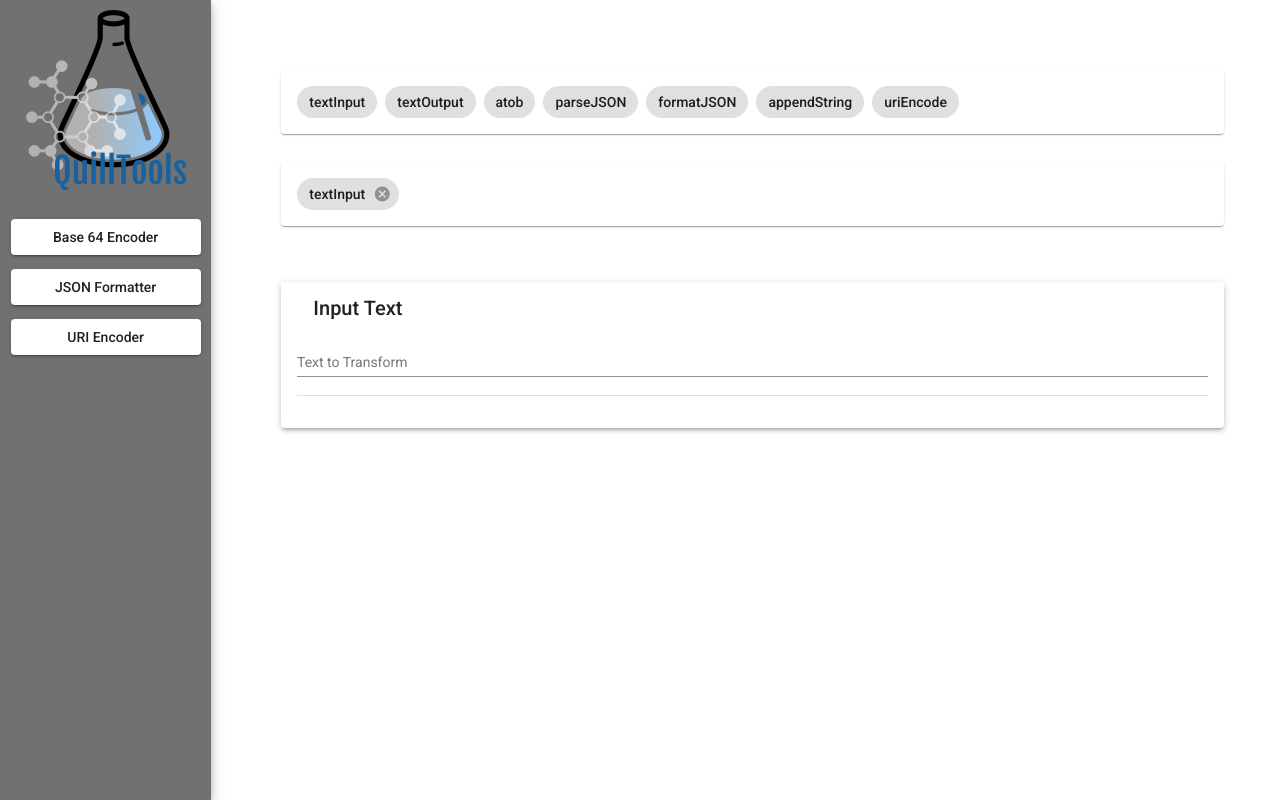
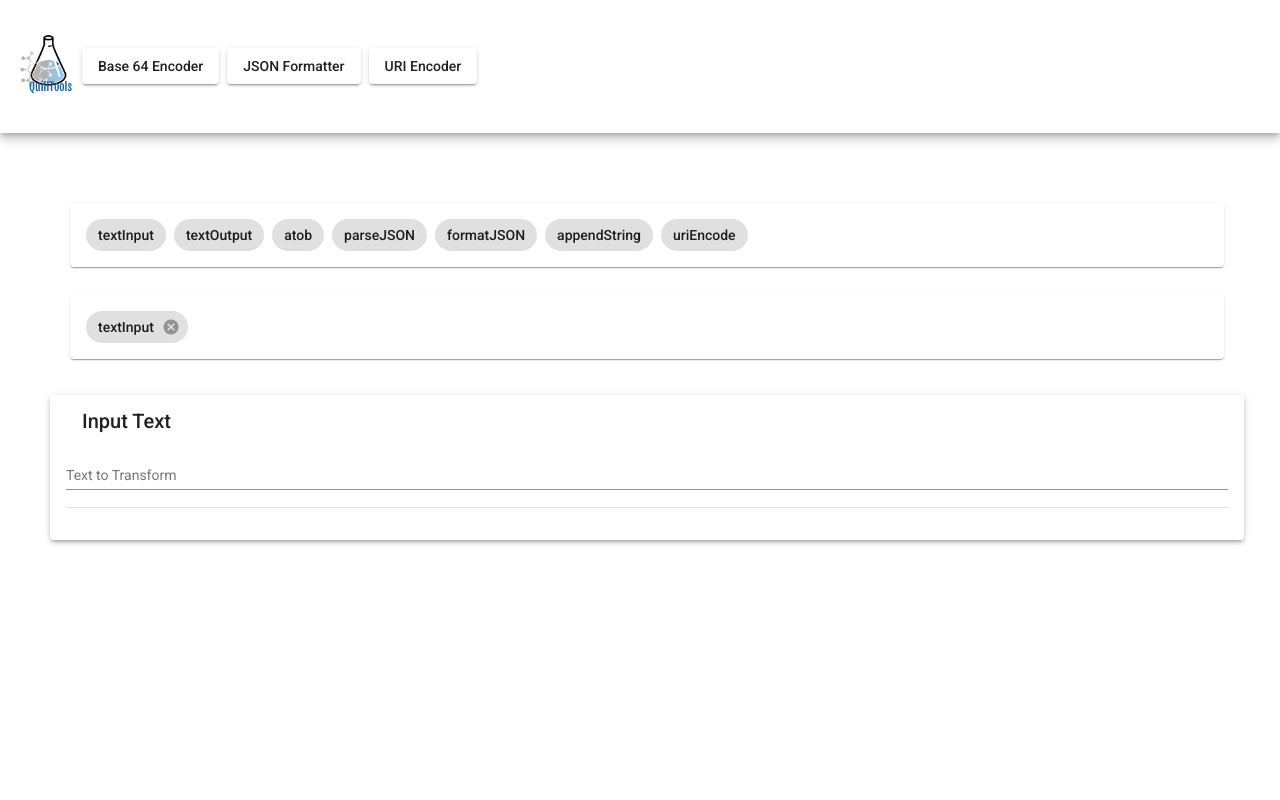
Before and after one commit to cmcquillan/fiddle.run, an Angular app in the folder src/Fiddle.Run.Client/: page /palette in a window 1280 px wide. Built offline with nearby package versions, Linux system fonts and the light colour scheme.

Commit message:
Turning layout from top to bottom.

```diff
--- a/src/Fiddle.Run.Client/src/app/app.component.html
+++ b/src/Fiddle.Run.Client/src/app/app.component.html
@@ -9,10 +9,6 @@
       class="app-nav-link" routerLink="/templates/format-json">JSON Formatter</a>
     <a mat-raised-button routerLinkActive #uri="routerLinkActive" [color]="uri.isActive ? 'primary' : null"
       class="app-nav-link" routerLink="/templates/uri-encode">URI Encoder</a>
-    <!-- <a mat-raised-button routerLinkActive #rla3="routerLinkActive" [color]="rla3.isActive ? 'primary' : null"
-      class="app-nav-link" routerLink="/test-page">Test Page</a>
-    <a mat-raised-button routerLinkActive #rla4="routerLinkActive" [color]="rla4.isActive ? 'primary' : null"
-      class="app-nav-link" routerLink="/palette">Create Your Own</a> -->
   </div>
 
   <div class="app-content" role="main">
--- a/src/Fiddle.Run.Client/src/app/app.component.scss
+++ b/src/Fiddle.Run.Client/src/app/app.component.scss
@@ -1,17 +1,20 @@
 .app-container {
   display: flex;
-  flex-direction: row;
+  flex-direction: column;
 }
 
-.app-logo {
-
+.app-logo img {
+  height: 64px;
 }
 
 .app-toolbar {
+  padding: 0 1em;
+
   flex: 1 1 15%;
   display: flex;
-  flex-direction: column;
+  flex-direction: row;
   align-items: center;
+
   font-weight: 600;
 }
 
@@ -21,6 +24,6 @@
 }
 
 .app-nav-link {
-  margin-top: 1em;
-  width: 90%;
+  margin-left: 4px;
+  margin-right: 4px;
 }
--- a/src/Fiddle.Run.Client/src/styles.scss
+++ b/src/Fiddle.Run.Client/src/styles.scss
@@ -21,11 +21,8 @@ body {
  * Wrappers used on all 'pages'
  */
 
-.page-input-wrapper,
-.page-output-wrapper {}
-
 .bg-dark {
-  background-color: #717171;
+  background-color: transparent;
 }
 
 /*
@@ -36,14 +33,14 @@ body {
   width: 100%;
 
   display: flex;
-  flex-direction: row;
-  align-content: space-between;
+  flex-direction: column;
+  align-content: flex-start;
   justify-content: space-evenly;
 }
 
 .fiddle-linear-layout fiddle-transform-box {
   flex: 2 1 auto;
-  margin: 2em;
+  margin: 8px;
 }
 
 .fiddle-flex-spacer {
```
